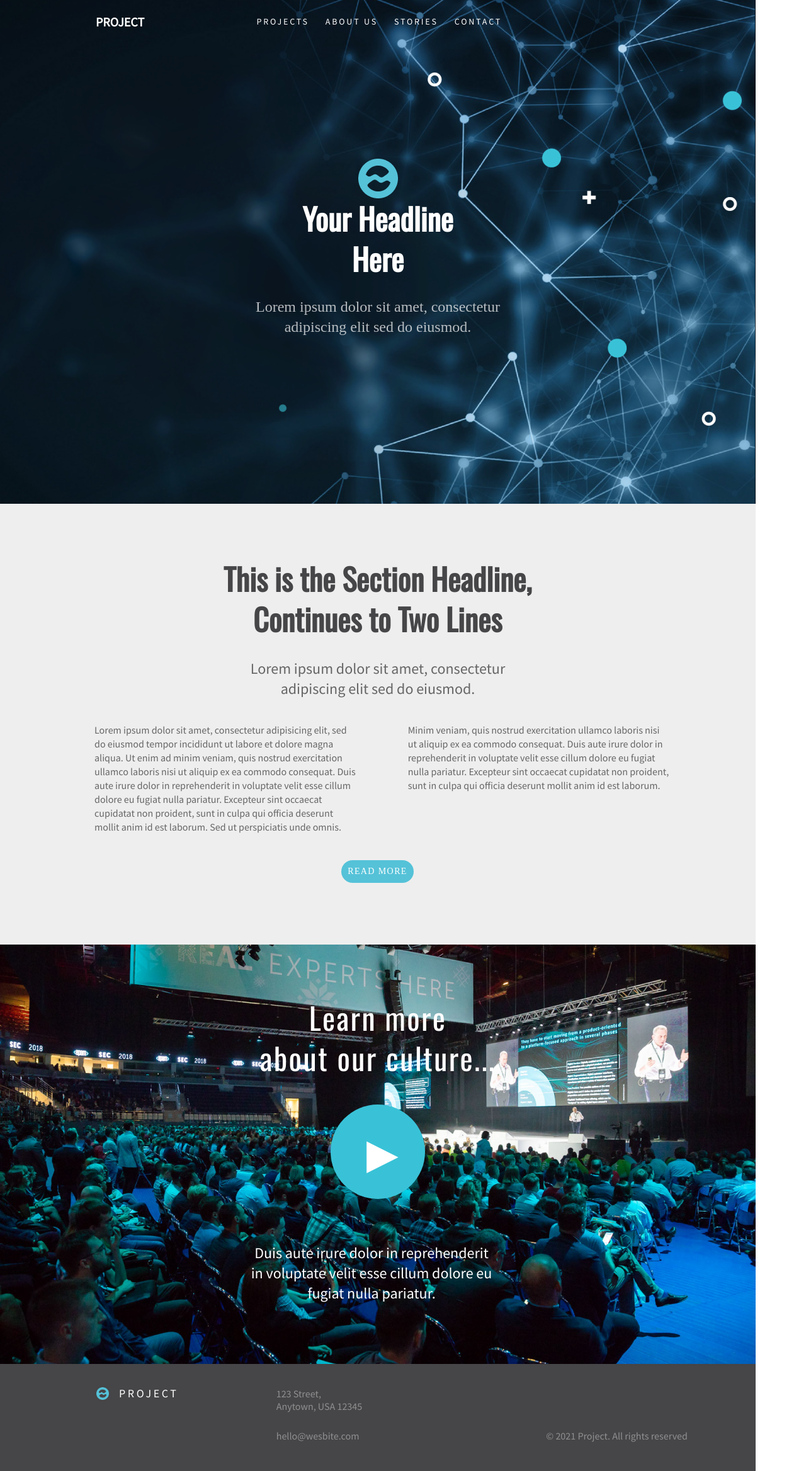
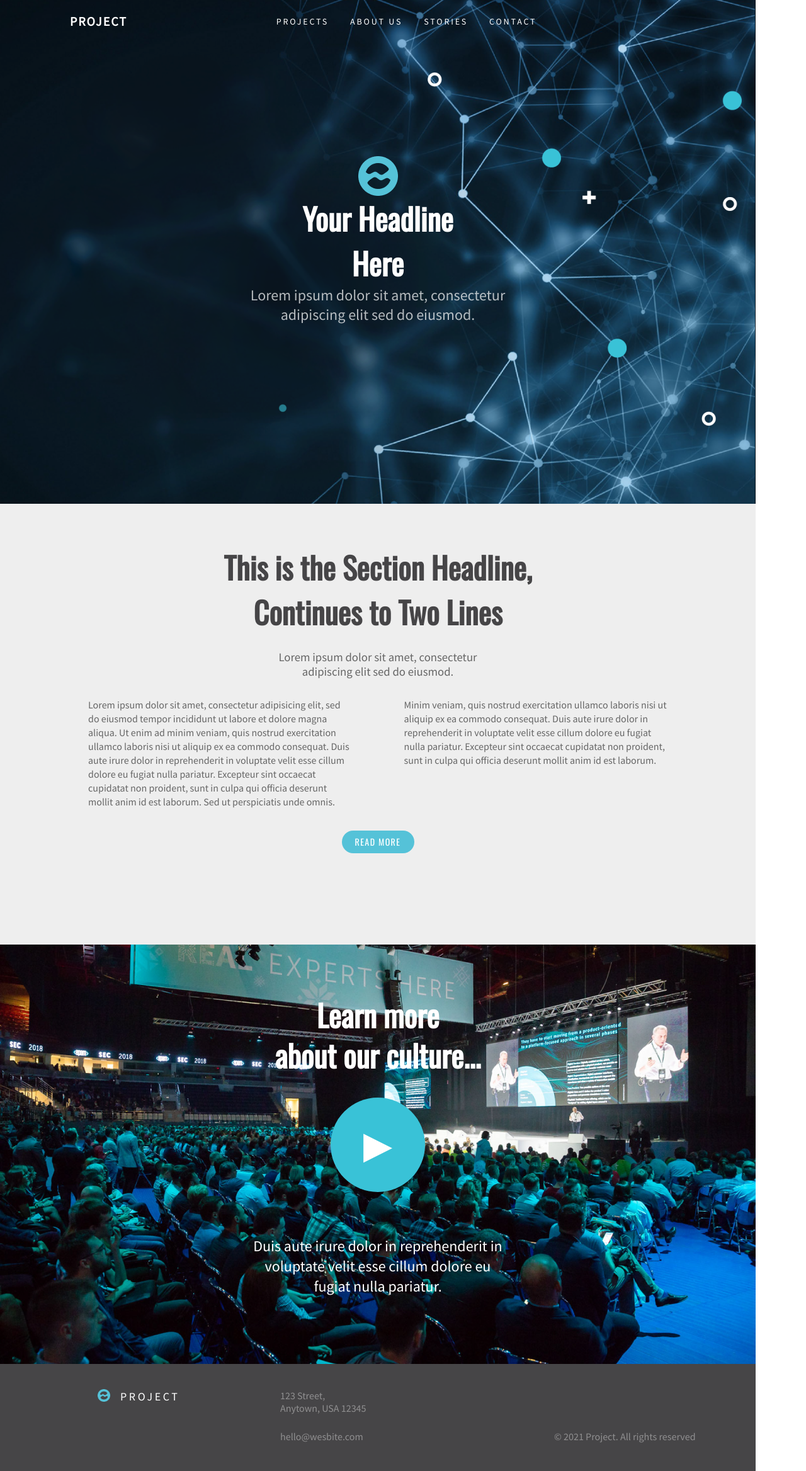
Before and after one commit to kakha97/CSS-Selectors-and-Responsive, a plain HTML site: page index.html in a window 1280 px wide. Shown: the whole page at 63% size. Drawn offline with nearby package versions, Linux system fonts and the light colour scheme.

Commit message:
Change All Code

```diff
--- a/CSS/header.css
+++ b/CSS/header.css
@@ -1,54 +1,35 @@
-nav ul {
+.header {
+    display: flex;
+    justify-content: space-around;
+    align-items: center;
+}
+.nav-bar-ul-li a{
+    text-decoration: none;
+    color: var(--lettercolor);
+    font-family: var(--SansProfont);
+    font-size: 14px;
+    letter-spacing: 0.2em;
+}
+.nav-bar-ul-li {
     list-style: none;
-    padding: 0;
+    display: inline-block;
+    padding: 25px 15px;
+}
+.title {
+    font-family: var(--SansProfont);
+    font-weight: 600;
+    font-size: 20px;
+    line-height: 16px;
+    letter-spacing: 0.1em;
+    color: var(--lettercolor);
+    text-decoration: none;
 }
 
-li a {
-    text-decoration: none;
-    cursor: pointer;
-    color: #FFFFFF;
-    font-family: Source Sans Pro;
-    font-size: 14px;
-    letter-spacing: 0.2em;
-
-}
-.title a{
-    text-decoration: none;
-    cursor: pointer;
-    color: #FFFFFF;
-    font-family: Source Sans Pro;
-    font-size: 20px;
-    font-weight: 600;
-}
-
-header {
-    position: absolute;
-    display: flex;
-    width: 1200px;
-    align-items: center;
-    justify-content: space-between;
-    z-index: 1;
-}
-
-header nav ul {
-    display: flex;
-    padding: 0;
-}
-
-header nav li {
-    margin: 25px 13px;
-}
-
-nav {
-    position: relative;
-    margin-right: 390px;
-}
-
-header a {
+.nav-bar-ul-li a {
     position: relative;
 }
 
-header a:after{
+.nav-bar-ul-li a:after{
     content: "";
     position: absolute;
     background-color:#FFFFFF;
@@ -58,11 +39,6 @@ header a:after{
     bottom: -6px;
 }
 
-header a:hover:after {
+.nav-bar-ul-li a:hover:after {
     width: 100%;
 }
-
-.title {
-    position: relative;
-    margin-left: 152px;
-}
--- a/CSS/style.css
+++ b/CSS/style.css
@@ -1,210 +1,170 @@
-*{
+:root {
+    --lettercolor: #FFFFFF;
+    --Oswaldfont: 'Oswald';
+    --SansProfont: 'Source Sans Pro';
+    --articlecolor: rgba(0, 0, 0, 1);
+    --addresscolor: rgba(255, 255, 255, 0.4);
+    --ArticleSecendColor: rgba(102, 102, 102, 1);
+}
+* {
+    padding: 0;
     margin: 0;
-    padding: 0;
+    box-sizing: border-box;
+}
+body {
+    width: 1200px;
 }
 .background-1 {
-    position: absolute;
-    width: 1200px;
+    background-image: url(../assets/background1.png);
     height: 800px;
-    background-image: url(../assets/background1.png) ;
 }
- .bg-logo {
+.bg-logo {
     display: block;
-    margin-left: 569px;
-    margin-top: 252px;
+    margin: 0 auto;
+    padding-top: 180px;
 }
-.headline {
-    position: absolute;
-    width: 386px;
-    height: 118px;
-    margin-left: 407px;
-    font-family: Oswald;
+.background-1-h1 {
+    font-size: 48px;
+    text-align: center;
+    color: var(--lettercolor);
+    font-family: var(--Oswaldfont);
+}
+.background-1-h2 {
+    text-align: center;
+    color: rgba(255, 255, 255, 0.7);
+    font-family: var(--SansProfont);
+    font-weight: 400;
+}
+section {
+    background: #EEEEEE;
+    height: 700px;
+}
+.main-h2 {
+    text-align: center;
+    font-family: var(--Oswaldfont);
+    font-size: 48px;
+    color:rgba(70, 69, 71, 1);
+    padding-top: 65px;
+}
+.main-h3 {
+    text-align: center;
+    font-family: var(--SansProfont);
+    font-weight: 400;
+    color: rgba(102, 102, 102, 1);
+    margin-top: 25px;
+}
+.article1 {
+    color: var(--ArticleSecendColor);
+    font-family: var(--SansProfont);
+    line-height: 22px;
+}
+.article2 {
+    color: var(--ArticleSecendColor);
+    font-family: var(--SansProfont);
+    line-height: 22px;
+}
+.button-container {
+    text-align: center;
+    margin-top: 35px;
+}
+.rd-button {
+    width: 115px;
+    height: 36px;
+    background-color:#55C2D8;
+    color: var(--lettercolor);
+    font-family: var(--Oswaldfont);
+    font-size: 14px;
+    line-height: 26px;
+    letter-spacing: 0.1em;
+    text-align: center;
+    border-radius: 18px;
+    border: 0px;
+    cursor: pointer;
+}
+.background-2 {
+    height: 666px;
+    background-image: url(../assets/background2.png);
+}
+.background-2-h2 {
+    color: var(--lettercolor);
+    font-family: var(--Oswaldfont);
+    text-align: center;
     font-size: 48px;
     line-height: 64px;
-    text-align: center;
-    color: #FFFFFF;
+    padding-top: 80px;
 }
-.sm-headline {
-    width: 426px;
-    height: 56px;
-    margin-left: 387px;
-    margin-top: 156px;
-    font-weight: 400;
-    line-height: 32px;
-    text-align: center;
-    color: rgba(255, 255, 255, 0.7);
-}
-.section {
-    position: absolute;
-    background: #EEEEEE;
-    width: 1200px;
-    height: 700px;
-    top: 800px;
-}
-.section h2 {
-    position: absolute;
-    width: 669px;
-    height: 119px;
-    left: 265px;
-    top: 87px;
-    font-family: Oswald;
-    font-size: 48px;
-    line-height: 64px;
-    text-align: center;
-    color: #464547;
-}
-.section h3 {
-    position: absolute;
-    width: 426px;
-    height: 57px;
-    margin-left: 387px;
-    margin-top: 246px;
-    font-family: Source Sans Pro;
-    font-weight: 400;
-    font-size: 24px;
-    line-height: 32px;
-    text-align: center;
-    color: #666666;
-}
-.grid {
-    position: absolute;
-    margin-left: 150px;
-    margin-top: 348px;
-    font-family: Source Sans Pro;
-    line-height: 22px;
-    color: #666666;
-    position: absolute;
-    display: grid;
-    grid-template-columns: 1fr 1fr;
-    text-align: start;
-    column-gap: 83px;
-}
-
-.grid button {
-    position: absolute;
-    width: 115px;
-    height: 36px;
-    border-radius: 18px;
-    background-color: #55C2D8;
-    margin-left: 392px;
-    margin-top: 218px;
-    font-family: Oswald Regular;
-    font-weight: 400;
-    font-size: 14px;
-    text-align: center;
-    letter-spacing: 0.1em;
-    color: #FFFFFF;
-    border: 0;
-    cursor: pointer;
-}
-.section2 {
-    position: absolute;
-    width: 1200px;
-    height: 666px;
-    top: 1500px;
-    background-image: url(../assets/background2.png);
-}
-.section2 h2 {
-    position: absolute;
-    width: 480px;
-    height: 117px;
-    margin-left: 360px;
-    margin-top: 84px;
-    font-family: Oswald;
-    font-weight: 400;
-    font-size: 48px;
-    line-height: 64px;
-    text-align: center;
-    color: #FFFFFF;
-    letter-spacing: 0.05em
-}
-.symbol-bg {
-    position: absolute;
+.symbol-container {
+    display: flex;
+    justify-content: center;
+    align-items: center;
+    height: 150px;
     width: 150px;
-    height: 150px;
-    margin-left: 525px;
-    margin-top: 254px;
-    background: #39C2D7;
+    background-color: #39C2D7;
     border-radius: 50%;
+    margin: 35px auto;
 }
 .symbol {
-    position: absolute;
-    margin-left: 57px;
-    margin-top: 40px;
-    color: #FFFFFF;
-    font-size: 66px;
-    border-radius: 2px;
+    border: 0px;
+    background-color: #39C2D7;
+    color: var(--lettercolor);
+    font-size: 60px;
 }
-.section2 h3 {
-    position: absolute;
-    width: 390px;
-    height: 102px;
-    margin-left: 395px;
-    margin-top: 474px;
-    font-family: Source Sans Pro;
-    font-weight: 400;
+.background-2-h3 {
+    color: var(--lettercolor);
+    font-family: var(--SansProfont);
+    text-align: center;
+    font-weight: normal;
+    margin-top: 70px;
+    line-height: 32px;
     font-size: 24px;
-    line-height: 32px;
-    text-align: center;
-    color: #FFFFFF;
 }
 footer {
-    position: absolute;
-    width: 1200px;
+    background: #464547;
     height: 170px;
-    top: 2166px;
-    background: #464547;
 }
-
-.grid-ft {
-    display: grid;
-    width: 1000px;
-    height: 133px;
-    grid-template-columns: repeat(7, 1fr);
-    grid-template-rows: 1fr 1fr;
-    justify-content: center;
-    margin-top: 37px;
-    margin-left: 153px;
+.footer-p1 {
+    letter-spacing: 0.2em;
+    color: var(--lettercolor);
+    font-family: var(--SansProfont);
+    margin-left: 16px;
+    font-size: 18px;
 }
-
-     .sml-logo {
-    position: absolute;
-    width: 20px;
-    height: 20px;
+.footer-address {
+    color: var(--addresscolor);
+    font-family: var(--SansProfont);
+    font-style: normal;
+    grid-column-start: 3;
+    grid-row-start: 1;
 }
-.p1 {
-    font-family: Source Sans Pro;
-    font-weight: 400;
-    font-size: 18px;
-    line-height: 16px;
-    letter-spacing: 0.2em;
-    color: #FFFFFF;
-    grid-column-start: 1;
-    margin-left: 36px;
-    margin-top: 2px;
-}
-address {
-    font-style: normal;
-    font-family: Source Sans Pro;
-    font-weight: 400;
-    color: rgba(255, 255, 255, 0.4);
+.footer-email {
+    color: var(--addresscolor);
+    font-family: var(--SansProfont);
     text-decoration: none;
-    grid-column-start: 3;
-
-}
-.grid-ft a {
-    text-decoration: none;
-    font-family: Source Sans Pro;
-    font-weight: 400;
-    color: rgba(255, 255, 255, 0.4);
     grid-column-start: 3;
     grid-row-start: 2;
 }
-.p2 {
-    position: relative;
-    font-family: Source Sans Pro;
-    font-weight: 400;
-    color: rgba(255, 255, 255, 0.4);
+.footer-p2 {
+    color: var(--addresscolor);
+    font-family: var(--SansProfont);
     grid-column: 6 / 8;
     grid-row-start: 2;
 }
+.grid-container {
+    width: 920px;
+    display: grid;
+    grid-template-columns: 1fr 1fr;
+    column-gap: 83px;
+    margin: 30px auto 0;
+}
+.grid-footer {
+    display: grid;
+    grid-template-columns: repeat(7, 1fr);
+    grid-template-rows: 1fr 1fr;
+    height: 170px;
+    padding: 40px 30px 0 155px;
+}
+
+.flex-logo {
+    display: flex;
+    grid-column-start: 1;
+   }
--- a/index.html
+++ b/index.html
@@ -5,70 +5,71 @@
     <meta http-equiv="X-UA-Compatible" content="IE=edge">
     <meta name="viewport" content="width=device-width, initial-scale=1.0">
     <title>CSS-Selectors-and-Responsive</title>
+    <link rel="stylesheet" href="CSS/style.css">
+    <link rel="stylesheet" href="CSS/header.css">
     <link rel="stylesheet" href="CSS/mobile.css">
-    <link rel="stylesheet" href="CSS/header.css">
-    <link rel="stylesheet" href="CSS/style.css">
-    <link href="https://fonts.googleapis.com/css2?family=Oswald&family=Source+Sans+Pro:ital,wght@0,200;0,300;0,400;1,200;1,300&display=swap"
-        rel="stylesheet">
+    <link href="https://fonts.googleapis.com/css2?family=Oswald&display=swap" rel="stylesheet">
+    <link href="https://fonts.googleapis.com/css2?family=Source+Sans+Pro&display=swap" rel="stylesheet">
 </head>
 <body>
     <main>
-        <section>
-                    <header>
-                        <div class="title"><a href="">PROJECT</a></div>
-                        <div class="burger-menu">
-                            <div class="line1"></div>
-                            <div class="line2"></div>
-                            <div class="line3"></div>
-                        </div>
-                        <nav>
-                            <ul>
-                                <li><a href="">PROJECTS</a></li>
-                                <li><a href="">ABOUT US</a></li>
-                                <li><a href="">STORIES</a></li>
-                                <li><a href="">CONTACT</a></li>
+        <div class="background-1">
+            <header class="header">
+                <a href="#" class="title">PROJECT</a>
+                <nav class="nav-bar">
+                <ul class="nav-bar-ul">
+                    <li class="nav-bar-ul-li"><a href="#">PROJECTS</a></li>
+                    <li class="nav-bar-ul-li"><a href="#">ABOUT US</a></li>
+                    <li class="nav-bar-ul-li"><a href="#">STORIES</a></li>
+                    <li class="nav-bar-ul-li"><a href="#">CONTACT</a></li>
                 </ul>
                 </nav>
+                <div class="app-header__nav-menu-button">
+                    <div class="app-header__nav-menu-button-icon">
+                        <span class="line1"></span>
+                        <span class="line2"></span>
+                        <span class="line3"></span>
+                    </div>
+                </div>
             </header>
-            <div class="background-1">
             <img src="assets/logo.png" alt="bg-logo" class="bg-logo">
-                <h1 class="headline">Your Headline <br> Here</h1>
-                <h2 class="sm-headline">Lorem ipsum dolor sit amet, consectetur <br> adipiscing elit sed do eiusmod.</h2>
+            <h1 class="background-1-h1">Your Headline <br> Here</h1>
+            <h2 class="background-1-h2">Lorem ipsum dolor sit amet, consectetur <br> adipiscing elit sed do eiusmod.</h2>
         </div>
-            <div class="section">
-                <h2>This is the Section Headline, <br> Continues to Two Lines</h2>
-                <h3>Lorem ipsum dolor sit amet, consectetur <br> adipiscing elit sed do eiusmod.</h3>
-            <div class="grid">
-                <article>Lorem ipsum dolor sit amet, consectetur adipisicing elit, sed <br>do eiusmod tempor incididunt ut labore et
-                    dolore magna<br>
-                    aliqua. Ut enim ad minim veniam, quis nostrud exercitation<br>ullamco laboris nisi ut aliquip ex ea commodo
-                    consequat. Duis<br>
-                    aute irure dolor in reprehenderit in voluptate velit esse cillum <br>dolore eu fugiat nulla pariatur. Excepteur sint
-                    occaecat<br> cupidatat non proident, sunt in culpa qui officia deserunt<br> mollit anim id est laborum. Sed ut
+    <section class="media-section">
+            <h2 class="main-h2">This is the Section Headline, <br> Continues to Two Lines</h2>
+            <h3 class="main-h3">Lorem ipsum dolor sit amet, consectetur <br> adipiscing elit sed do eiusmod.</h3>
+        <div class="grid-container">
+            <article class="article1">Lorem ipsum dolor sit amet, consectetur adipisicing elit, sed do eiusmod tempor incididunt ut labore et
+            dolore magna aliqua. Ut enim ad minim veniam, quis nostrud exercitation ullamco laboris nisi ut aliquip ex ea commodo
+            consequat. Duis aute irure dolor in reprehenderit in voluptate velit esse cillum dolore eu fugiat nulla pariatur. Excepteur sint
+            occaecat cupidatat non proident, sunt in culpa qui officia deserunt mollit anim id est laborum. Sed ut
             perspiciatis unde
             omnis.</article>
-
-                <article>Minim veniam, quis nostrud exercitation ullamco laboris nisi<br>ut aliquip ex ea commodo consequat. Duis aute
-                    irure dolor
-                    in<br>reprehenderit in voluptate velit esse cillum dolore eu fugiat<br> nulla pariatur. Excepteur sint occaecat
-                    cupidatat non
-                    proident,<br>sunt in culpa qui officia deserunt mollit anim id est laborum.</article>
-                <button>READ MORE</button>
+            <article class="article2">Minim veniam, quis nostrud exercitation ullamco laboris nisi ut aliquip ex ea commodo consequat. Duis aute
+            irure dolor in reprehenderit in voluptate velit esse cillum dolore eu fugiat nulla pariatur. Excepteur sint occaecat
+            cupidatat non proident, sunt in culpa qui officia deserunt mollit anim id est laborum.</article>
         </div>
-            </div>
-            <div class="section2">
-                <h2>Learn more <br> about our culture...</h2>
-                 <div class="symbol-bg"><span class="symbol">&#9654</span></div>
-                <h3>Duis aute irure dolor in  reprehenderit<br> in voluptate velit esse  cillum dolore eu<br> fugiat nulla pariatur.</h3>
+            <div class="button-container">
+                <button class="rd-button">READ MORE</button>
             </div>
     </section>
+    <div class="background-2">
+        <h2 class="background-2-h2">Learn more <br> about our culture...</h2>
+        <div class="symbol-container">
+            <button class="symbol">&#9654</button>
+        </div>
+        <h3 class="background-2-h3">Duis aute irure dolor in reprehenderit in <br> voluptate velit esse cillum dolore eu<br> fugiat nulla pariatur.</h3>
+    </div>
         <footer>
-        <div class="grid-ft">
+            <div class="grid-footer">
+                <div class="flex-logo">
                 <img src="assets/logo.png" alt="sml-logo" width="20" height="20" class="sml-logo">
-            <p class="p1">PROJECT</p>
-            <address>123 Street, <br> Anytown, USA 12345</address>
-            <a href="">hello@wesbite.com</a>
-            <p class="p2">© 2021 Project. All rights reserved </p>
+                <p class="footer-p1">PROJECT</p>
+                </div>
+                <address class="footer-address">123 Street, <br> Anytown, USA 12345 </address>
+                <a href="mailto:hello@wesbite.com" class="footer-email">hello@wesbite.com</a>
+                <p class="footer-p2">© 2021 Project. All rights reserved </p>
             </div>
         </footer>
         </main>
```
Also changed, not shown: CSS/mobile.css (+84 -43 lines), assets/background1-sml.png (deleted). Lines whose indentation alone changed are shown as unchanged.
